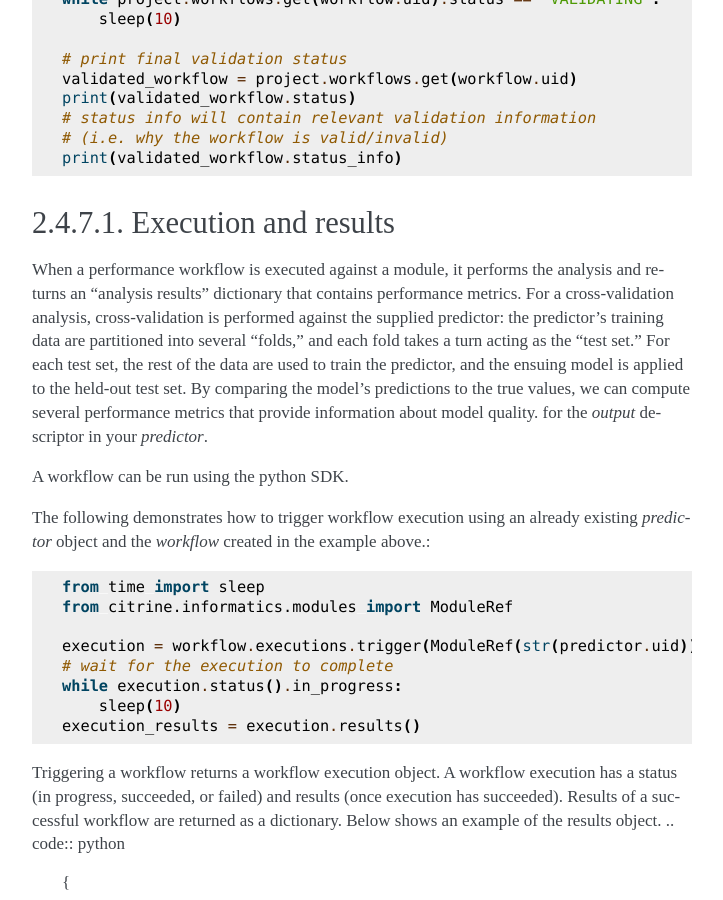
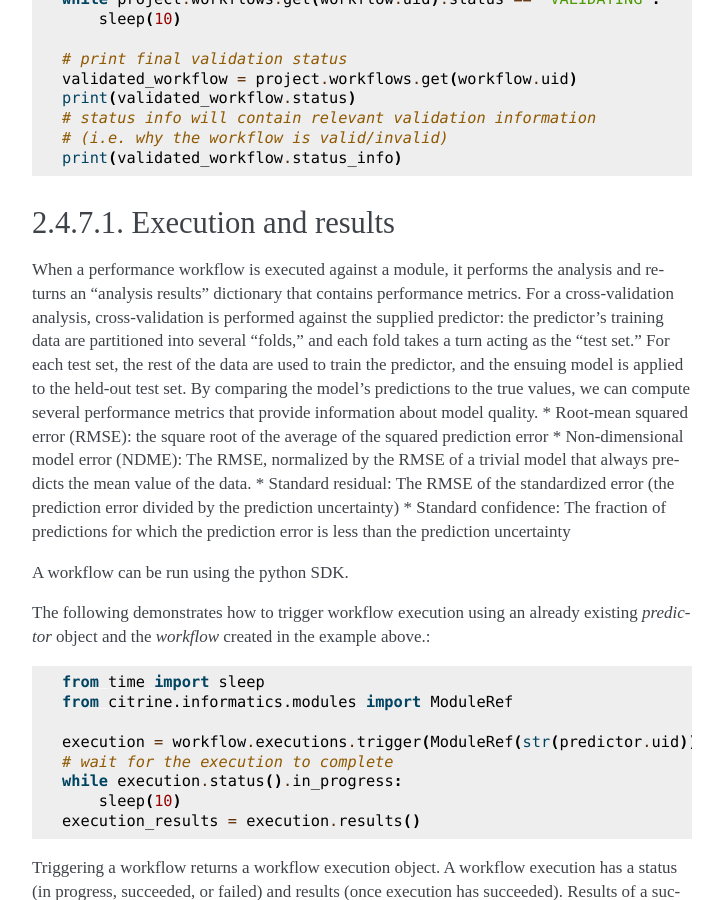
Before and after one commit to CitrineInformatics/citrine-python, a Sphinx documentation site: the page built from docs/source/workflows/performance_workflows.rst, in a window 1280 px wide and 900 px high, scrolled down 638 px. Shown: the whole window, without its empty margins (388-1111 px from the left). Built offline with Sphinx 7.4.7, drawn with Linux system fonts in a browser that asks for light colours.

Commit message:
Update docs/source/workflows/performance_workflows.rst
Co-Authored-By: bfolie <bfolie@citrine.io>

```diff
--- a/docs/source/workflows/performance_workflows.rst
+++ b/docs/source/workflows/performance_workflows.rst
@@ -45,7 +45,10 @@ When a performance workflow is executed against a module, it performs the analys
 For a cross-validation analysis, cross-validation is performed against the supplied predictor: the predictor's training data are partitioned into several "folds," and each fold takes a turn acting as the "test set."
 For each test set, the rest of the data are used to train the predictor, and the ensuing model is applied to the held-out test set.
 By comparing the model's predictions to the true values, we can compute several performance metrics that provide information about model quality.
-for the `output` descriptor in your `predictor`.
+* Root-mean squared error (RMSE): the square root of the average of the squared prediction error
+* Non-dimensional model error (NDME): The RMSE, normalized by the RMSE of a trivial model that always predicts the mean value of the data.
+* Standard residual: The RMSE of the standardized error (the prediction error divided by the prediction uncertainty)
+* Standard confidence: The fraction of predictions for which the prediction error is less than the prediction uncertainty
 
 A workflow can be run using the python SDK.
 
```
